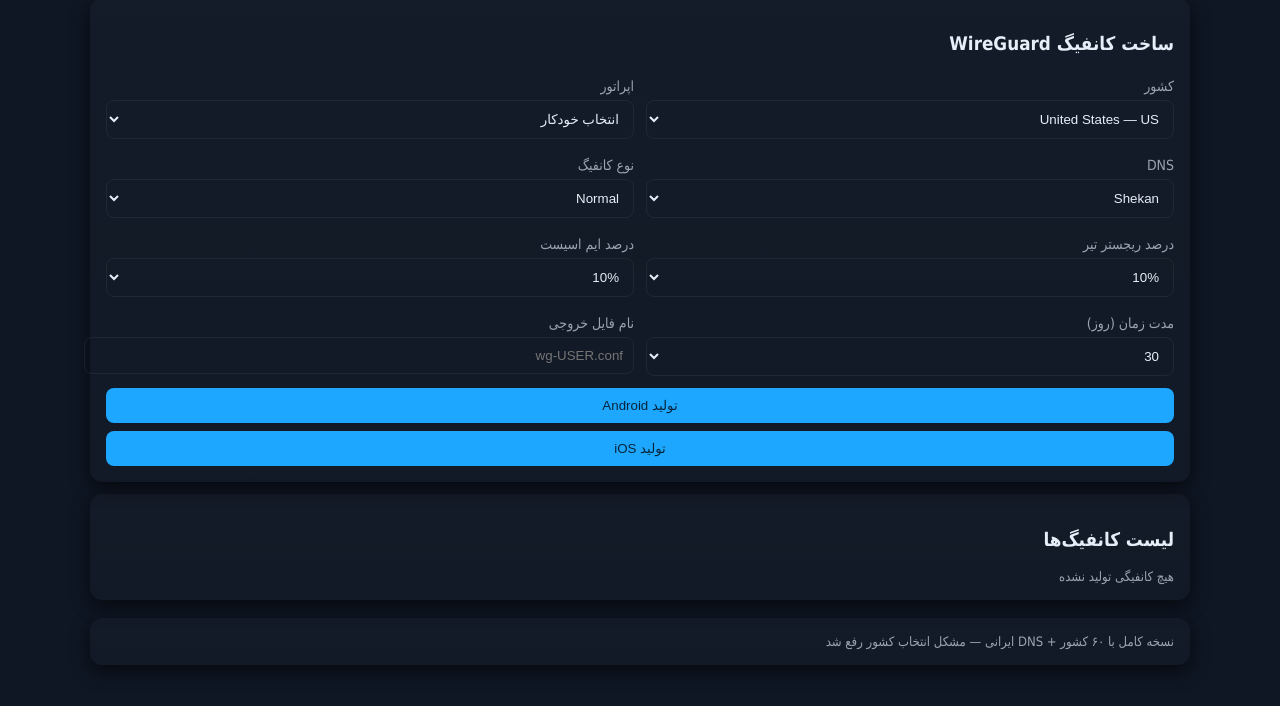
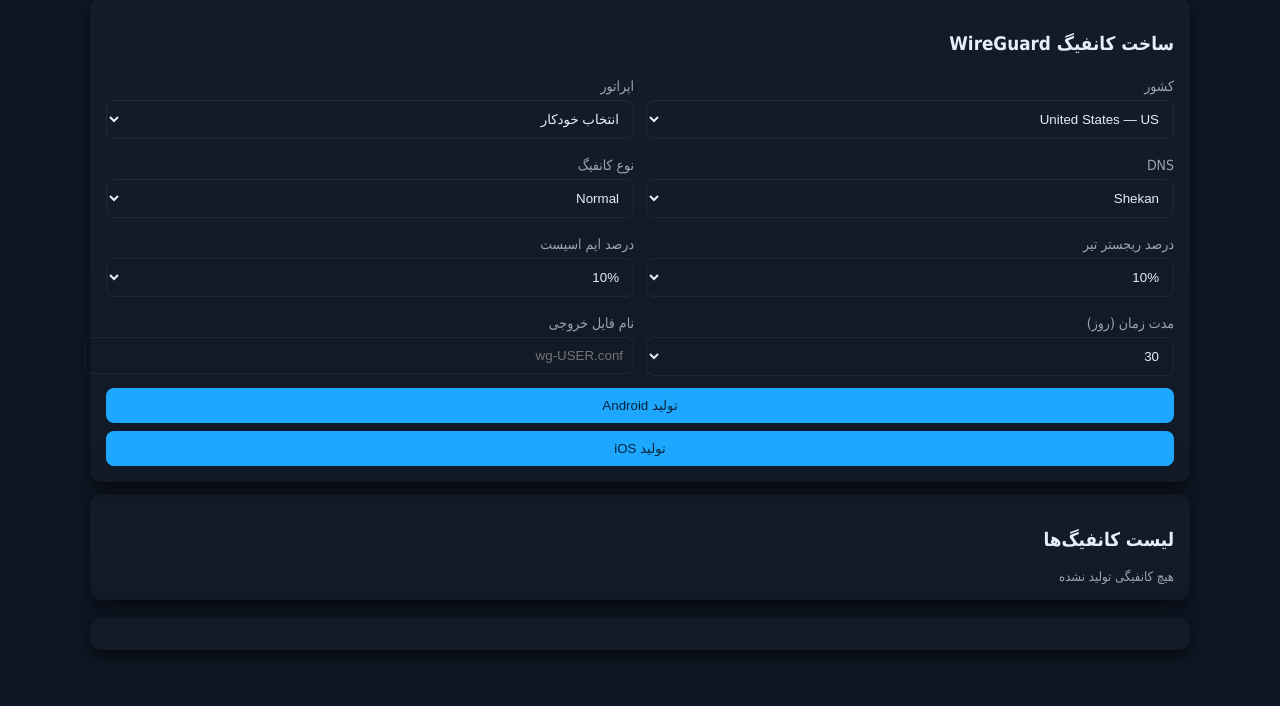
Before and after one commit to SamiyaRGX/SamiyaRGX.github.io, a plain HTML site: page index.html in a window 1280 px wide. Shown: the part 94-800 px from the top of the page. Drawn offline with Linux system fonts and the light colour scheme.

Commit message:
Update index.html

```diff
--- a/index.html
+++ b/index.html
@@ -109,7 +109,7 @@
       <div id="configsList" class="configs-list"></div>
     </div>
 
-    <footer class="card"><div>نسخه کامل با ۶۰ کشور + DNS ایرانی — مشکل انتخاب کشور رفع شد</div></footer>
+    <footer class="card"><div></div></div></footer>
   </div>
 
   <script src="https://cdnjs.cloudflare.com/ajax/libs/FileSaver.js/2.0.5/FileSaver.min.js"></script>
```
